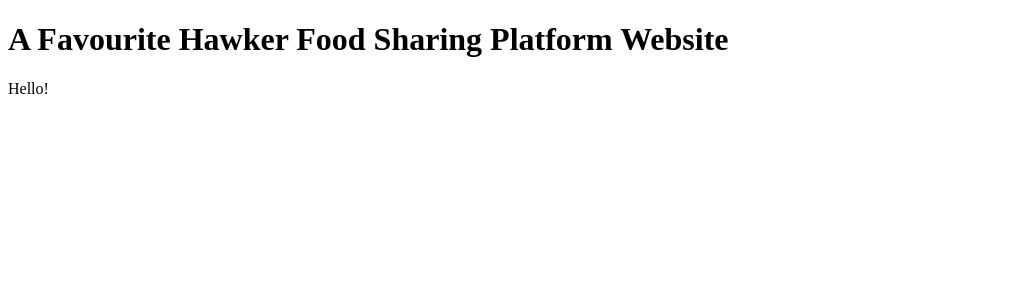
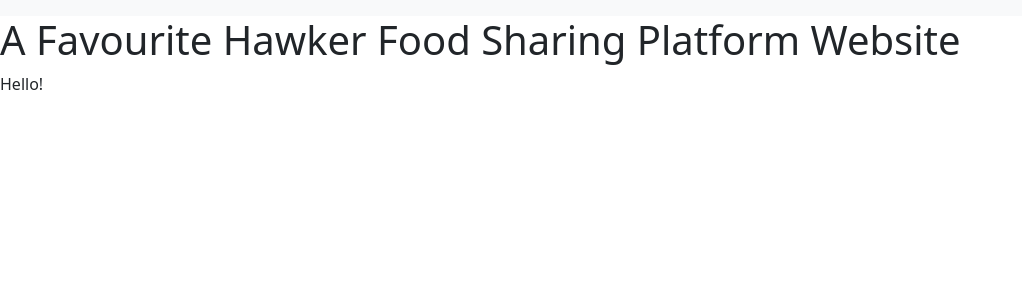
Before and after one commit to ryangohca/wahoo, a Flask app: page / in a window 1280 px wide. Shown: the top 300 px of the page, without its empty margins (0-1022 px from the left). Run offline with Flask 3, Linux system fonts and the light colour scheme.

Commit message:
Update base.html

```diff
--- a/templates/base.html
+++ b/templates/base.html
@@ -4,10 +4,16 @@
         {% block head %}
             <title> {% block title %} {% endblock %}</title>
             <link rel="stylesheet" href="../static/base.css">
+            <link href="https://cdn.jsdelivr.net/npm/bootstrap@5.3.3/dist/css/bootstrap.min.css" rel="stylesheet" integrity="sha384-QWTKZyjpPEjISv5WaRU9OFeRpok6YctnYmDr5pNlyT2bRjXh0JMhjY6hW+ALEwIH" crossorigin="anonymous">
         {% endblock %}
     </head>
     <body>
         <!-- todo headers here -->
+        <nav class="navbar navbar-expand-lg bg-body-tertiary">
+            <div class="container-fluid">
+                <a href="#"></a>
+            </div>
+        </nav>
         {% block content %} {% endblock %}
     </body>
 </html>
```
